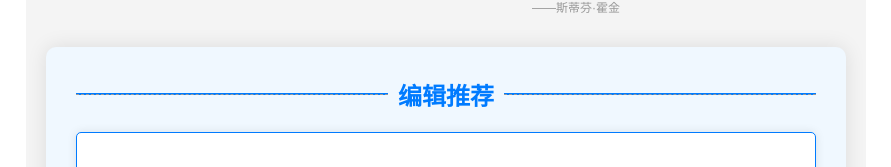
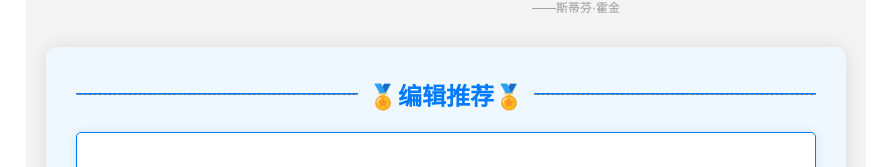
Before and after one commit to cheng7760/AIproject, a React (Create React App) app: page / in a window 1280 px wide. Shown: the part 195-362 px from the top of the page, without its empty margins (194-1085 px from the left). Built offline with nearby package versions, Linux system fonts and the light colour scheme.

Commit message:
Update App.js

```diff
--- a/src/App.js
+++ b/src/App.js
@@ -32,7 +32,7 @@ function App() {
       </div>
       <div className="category editor-recommend">
         <div className="category-line">
-          <span>编辑推荐</span>
+          <span>🏅编辑推荐🏅</span>
         </div>
         <div className="project">
           <h2><img src="https://raw.gitmirror.com/Cyrus-Reed/Cyrus-website/main/public/icons/ChatGPT Next Web.png" alt="ChatGPT Next Web Icon" className="project-icon" /> ChatGPT Next Web</h2>
```
